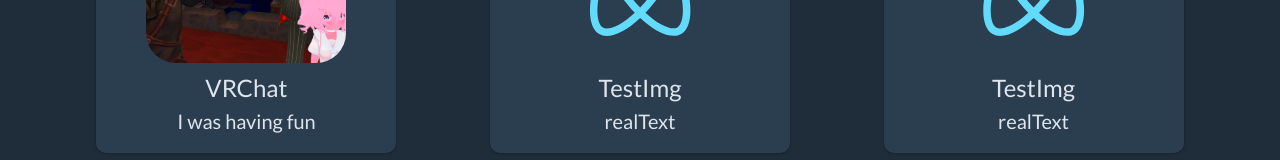
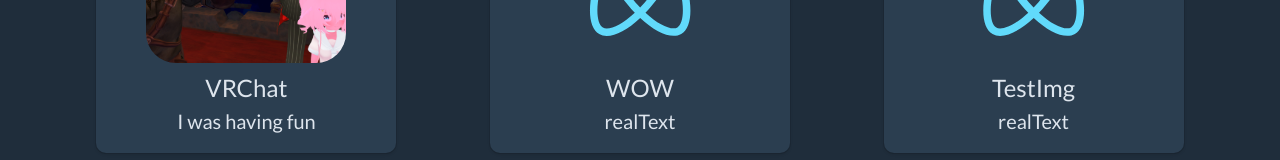
Before and after one commit to lolmanQ/PersonalSite, a React (Create React App) app in the folder my-site/: page /Projects in a window 1280 px wide. Shown: the part 345-505 px from the top of the page. Built offline with nearby package versions, Linux system fonts and the light colour scheme.

Commit message:
Update Projects.jsx

```diff
--- a/my-site/src/components/Projects/Projects.jsx
+++ b/my-site/src/components/Projects/Projects.jsx
@@ -21,7 +21,7 @@
 					<Switch>
 						<Route path="/Projects" exact>
 							<ProjectBox header="VRChat" mainText="I was having fun" img={img1} miniPage="vrchat"/>
-							<ProjectBox header="TestImg" mainText="realText" img={logo}/>
+							<ProjectBox header="WOW" mainText="realText" img={logo}/>
 							<ProjectBox header="TestImg" mainText="realText" img={logo}/>
 							<ProjectBox header="TestImg" mainText="realText" img={logo}/>
 						</Route>
```
